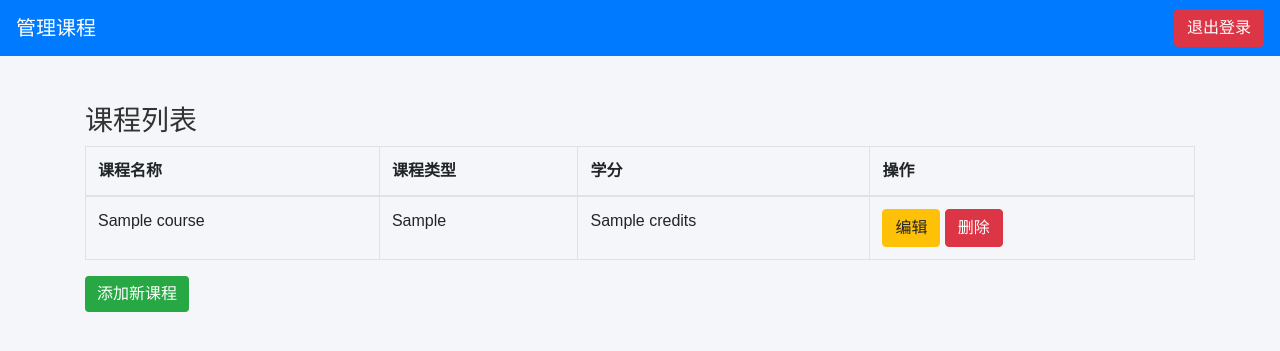
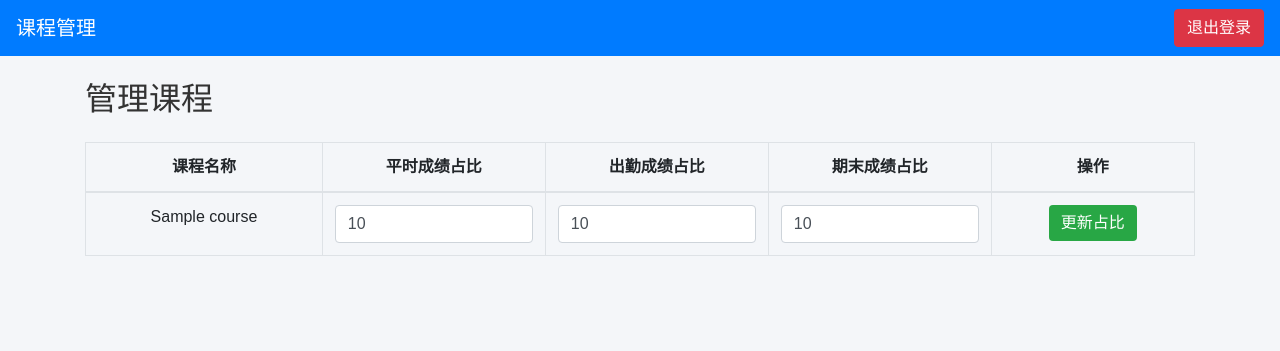
Before and after one commit to HEanything/-, a Django app: template app01/templates/manager_course.html in a window 1280 px wide. Shown: the top 351 px of the page. Run offline with Django 5.2, Linux system fonts and the light colour scheme; the template is opened without the code that fills it: most values are stand-ins (such as "Sample title", 1, 10 or a date in 2020); some libraries are stand-ins or nearby versions.

Commit message:
修改教师管理课程页面

```diff
--- a/app01/templates/manager_course.html
+++ b/app01/templates/manager_course.html
@@ -21,6 +21,12 @@
         .navbar a:hover {
             color: #f8f9fa;
         }
+        .table-container {
+            margin-top: 30px;
+        }
+        .table th, .table td {
+            text-align: center;
+        }
         .btn-primary {
             background-color: #28a745;
             border: none;
@@ -31,22 +37,26 @@
     </style>
 </head>
 <body>
-
     <nav class="navbar navbar-expand-lg">
-        <a class="navbar-brand" href="#">管理课程</a>
+        <a class="navbar-brand" href="#">课程管理</a>
         <div class="ml-auto">
             <a href="/logout" class="btn btn-danger">退出登录</a>
         </div>
     </nav>
 
-    <div class="container mt-5">
-        <h3>课程列表</h3>
+    <div class="container">
+        <h2 class="my-4">管理课程</h2>
+
+        {% if courses %}
+        <form method="POST">
+            {% csrf_token %}
             <table class="table table-bordered">
                 <thead>
                     <tr>
                         <th>课程名称</th>
-                    <th>课程类型</th>
-                    <th>学分</th>
+                        <th>平时成绩占比</th>
+                        <th>出勤成绩占比</th>
+                        <th>期末成绩占比</th>
                         <th>操作</th>
                     </tr>
                 </thead>
@@ -54,17 +64,18 @@
                     {% for course in courses %}
                     <tr>
                         <td>{{ course.course_name }}</td>
-                        <td>{{ course.course_type }}</td>
-                        <td>{{ course.credits }}</td>
-                        <td>
-                            <a href="/edit_course/{{ course.course_id }}" class="btn btn-warning">编辑</a>
-                            <a href="/delete_course/{{ course.course_id }}" class="btn btn-danger">删除</a>
-                        </td>
+                        <td><input type="number" name="usual_weight_{{ course.id }}" value="{{ course.usual_weight }}" step="0.01" min="0" max="1" class="form-control" required></td>
+                        <td><input type="number" name="attendance_weight_{{ course.id }}" value="{{ course.attendance_weight }}" step="0.01" min="0" max="1" class="form-control" required></td>
+                        <td><input type="number" name="final_weight_{{ course.id }}" value="{{ course.final_weight }}" step="0.01" min="0" max="1" class="form-control" required></td>
+                        <td><button type="submit" class="btn btn-primary">更新占比</button></td>
                     </tr>
                     {% endfor %}
                 </tbody>
             </table>
-        <a href="/add_course" class="btn btn-primary">添加新课程</a>
+        </form>
+        {% else %}
+        <p>没有课程可管理。</p>
+        {% endif %}
     </div>
 
 </body>
```
Also changed, not shown: app01/templates/announcement.html (+29 -0 lines), db.sqlite3. Lines whose indentation alone changed are shown as unchanged.
